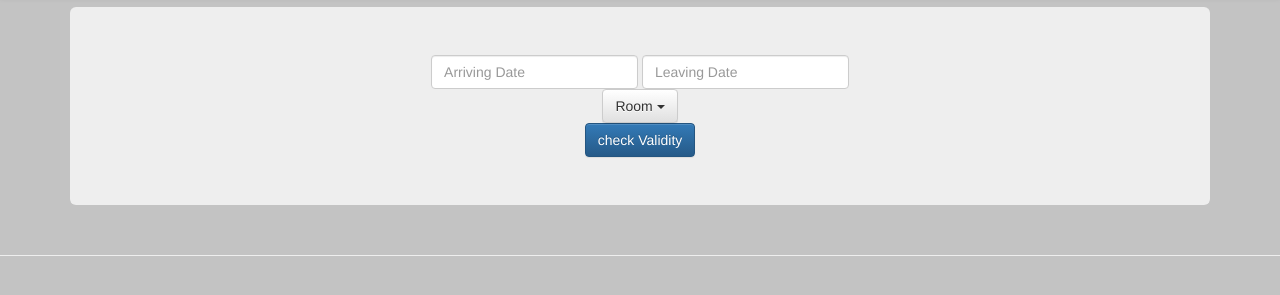
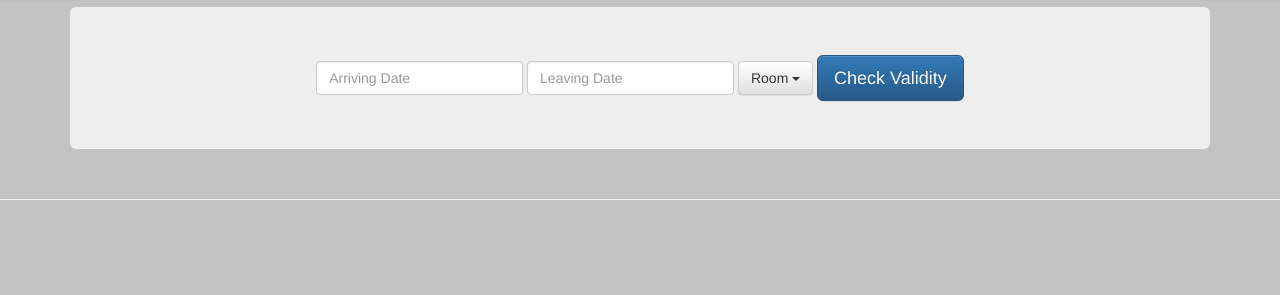
Before and after one commit to 2EasirArafat/Bootstrap_project, a plain HTML site: page check_frame.html in a window 1280 px wide. Shown: the part 53-348 px from the top of the page. Drawn offline with Linux system fonts and the light colour scheme.

```diff
--- a/check_frame.html
+++ b/check_frame.html
@@ -74,6 +74,8 @@
     <label class="sr-only" for="exampleInputPassword3">Leaving Date</label>
     <input type="password" class="form-control" id="exampleInputPassword3" placeholder="Leaving Date">
   </div>
+
+  <div class="form-group">
 <div class="dropdown">
   <button class="btn btn-default dropdown-toggle" type="button" id="dropdownMenu1" data-toggle="dropdown" aria-haspopup="true" aria-expanded="true">
     Room
@@ -86,7 +88,9 @@
 
   </ul>
 </div>
-   <a href="main_frame.html"/>  <button type="submit" class="btn btn-primary">check Validity</button></a>
+</div>
+    <a href="main_frame.html" class="btn btn-lg btn-primary"/>Check Validity</a>
+ <!--  <a href="main_frame.html"/>  <button type="submit" class="btn btn-primary">check Validity</button></a>-->
 </form>
 
    </div>
```
